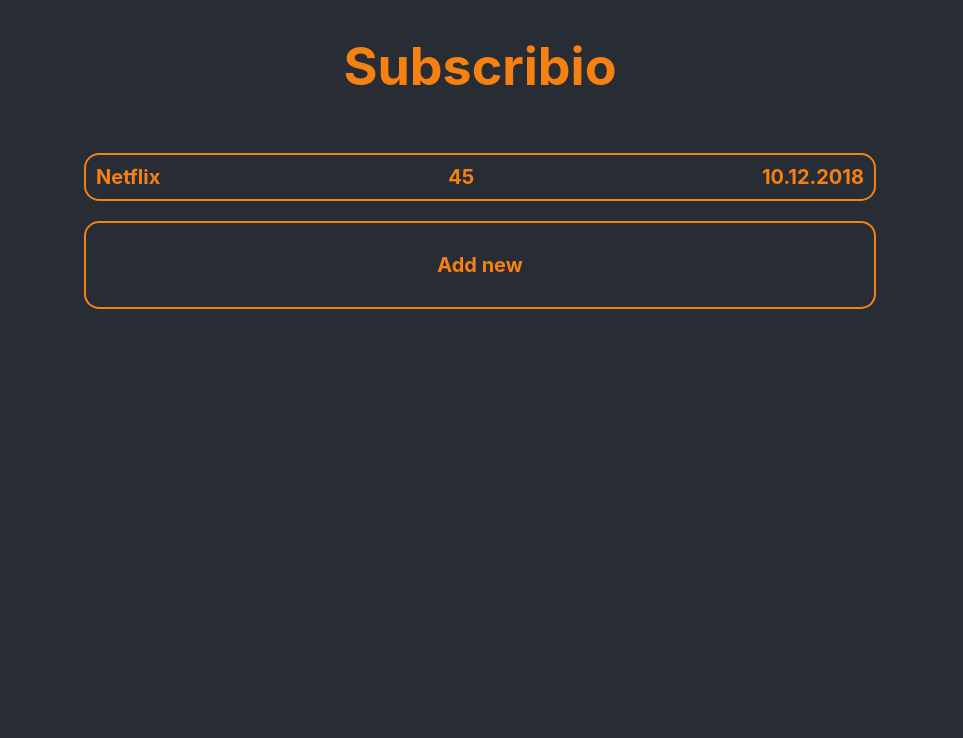
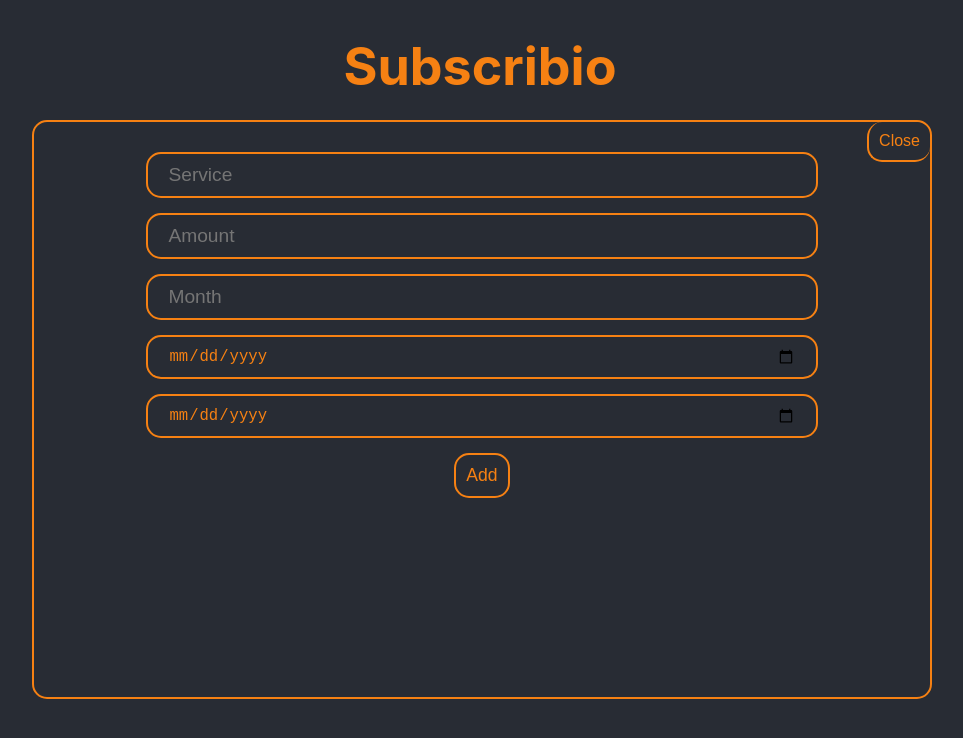
Before and after one commit to MatWaligora/Subscribio, a React (Create React App) app: page / in a window 1280 px wide. Both pictures are taken after a click on the element "Add new". Shown: the top 738 px of the page, without its empty margins (160-1123 px from the left). Built offline with nearby package versions, Linux system fonts and the light colour scheme.

Commit message:
Working subscription addition and added some styling

```diff
--- a/package.json
+++ b/package.json
@@ -7,7 +7,8 @@
     "react-dom": "^16.6.3",
     "react-redux": "^5.1.1",
     "react-scripts": "2.1.1",
-    "redux": "^4.0.1"
+    "redux": "^4.0.1",
+    "shortid": "^2.2.14"
   },
   "scripts": {
     "start": "react-scripts start",
--- a/src/components/Subscription/Subscription.css
+++ b/src/components/Subscription/Subscription.css
@@ -9,6 +9,7 @@
     padding: 10px;
     color: #f68113;
     font-weight: bold;
+    cursor: pointer;
 }
 
 @media (min-width: 600px) {
@@ -17,6 +18,11 @@
     }
 }
 
+.Subscription:hover {
+    background-color: #f68113;
+    color: #282c34;
+}
+
 .Subscription-new {
     width: 100%;
     text-align: center;
--- a/src/components/Subscription/Subscription.js
+++ b/src/components/Subscription/Subscription.js
@@ -5,13 +5,13 @@ const subscription = (props) => {
     return (
         <div className="Subscription">
             <span>
-                {props.name}
+                {props.service}
             </span>
             <span>
-                {props.amount}
+                {props.amount.toFixed(2)}
             </span>
             <span>
-                {props.paymentDate}
+                {props.startDate}
             </span>
         </div>
     );
--- a/src/containers/NewSubscription/NewSubscription.js
+++ b/src/containers/NewSubscription/NewSubscription.js
@@ -1,6 +1,8 @@
 import React, {Component} from 'react';
+import {connect} from 'react-redux';
 import Input from '../../components/Ui/Input/Input';
 import './NewSubscription.css';
+import * as actions from '../../store/actions/index';
 
 class newSubscription extends Component {
   state = {
@@ -21,7 +23,23 @@ class newSubscription extends Component {
           placeholder: 'Amount'
         }
       },
+      period: {
+        value: '',
+        config: {
+          type: 'text',
+          name: 'period',
+          placeholder: 'Month'
+        }
+      },
       startDate: {
+        value: new Date(),
+        config: {
+          type: 'date',
+          name: 'startDate',
+          placeholder: 'Start date'
+        }
+      },
+      endDate: {
         value: new Date(),
         config: {
           type: 'date',
@@ -34,6 +52,11 @@ class newSubscription extends Component {
 
   handleFormSubmission = (ev) => {
     ev.preventDefault();
+    const newSubscription = {};
+    for ( let key in this.state.subscription ) {
+      newSubscription[key] = this.state.subscription[key].value;
+    }
+    this.props.onNewSubscription(newSubscription);
   };
 
   inputChangeHandler = (ev, formIdentifier) => {
@@ -44,7 +67,7 @@ class newSubscription extends Component {
     const updatedForm = {
       ...this.state.subscription,
       [formIdentifier]: updatedValue
-    }
+    };
     this.setState({
       subscription: updatedForm
     })
@@ -52,23 +75,33 @@ class newSubscription extends Component {
 
   render() {
     const formElementsArray = [];
+
     for ( let key in this.state.subscription ) {
       formElementsArray.push( {
         id: key,
         config: this.state.subscription[key].config
       } );
     }
+
     const form = formElementsArray.map(formElement => (
       <Input key={formElement.id} elementConfig={formElement.config} value={formElement.value} handleChange={(ev) => this.inputChangeHandler(ev, formElement.id)}/>
-    ))
+    ));
+
     return (
       <div className="NewSubscription">
         <form onSubmit={this.handleFormSubmission}>
           {form}
+          <button type="submit" className="Button">Add</button>
         </form>
       </div>
     );
   }
 }
 
-export default newSubscription;
+const mapDispatchToProps = dispatch => {
+  return {
+    onNewSubscription: (subscription) => dispatch(actions.addSubscription((subscription)))
+  }
+};
+
+export default connect(null, mapDispatchToProps)(newSubscription);
--- a/src/containers/Subscriptions.js
+++ b/src/containers/Subscriptions.js
@@ -3,15 +3,6 @@ import {connect} from 'react-redux';
 import Subscription from '../components/Subscription/Subscription';
 
 class Subscriptions extends Component {
-
-    state = {
-        showInputs: false
-    };
-
-    addNewSubscription = () => {
-        this.setState({showInputs: true});
-    };
-
     render() {
         const subs = this.props.subscriptions.map(subscription => {
             return (
@@ -22,7 +13,7 @@ class Subscriptions extends Component {
         return (
             <div>
                 {subs}
-                <div className="Subscription" onClick={this.addNewSubscription}>
+                <div className="Subscription" onClick={this.props.addNew}>
                     <p className="Subscription-new">Add new</p>
                 </div>
             </div>
--- a/src/index.js
+++ b/src/index.js
@@ -5,7 +5,7 @@ import App from './App';
 import * as serviceWorker from './serviceWorker';
 import { createStore } from 'redux';
 import { Provider } from 'react-redux';
-import {reducer as subscriptionReducer} from './store/reducers/subscriptions';
+import subscriptionReducer from './store/reducers/subscriptions';
 
 const store = createStore(
     subscriptionReducer,
--- /dev/null
+++ b/src/store/actions/index.js
@@ -0,0 +1,5 @@
+export {
+  addSubscription,
+  removeSubscription,
+  updateSubscription
+} from './subscriptions';
--- /dev/null
+++ b/src/store/actions/subscriptions.js
@@ -0,0 +1,22 @@
+import * as actionTypes from './actionTypes';
+
+export const addSubscription = ( subscription ) => {
+  return {
+    type: actionTypes.ADD_SUBSCRIPTION,
+    subscription
+  };
+};
+
+export const removeSubscription = ( subscription ) => {
+  return {
+    type: actionTypes.REMOVE_SUBSCRIPTION,
+    subscription
+  };
+};
+
+export const updateSubscription = ( subscription ) => {
+  return {
+    type: actionTypes.UPDATE_SUBSCRIPTION,
+    subscription
+  };
+};
--- a/src/store/reducers/subscriptions.js
+++ b/src/store/reducers/subscriptions.js
@@ -1,10 +1,11 @@
 import * as actionTypes from '../actions/actionTypes';
+import shortid from 'shortid';
 
 const initialState = {
   subscriptions: [
       {
         id: '1',
-        name: 'Netflix',
+        service: 'Netflix',
           startDate: '10.11.2018',
           endDate: '10.11.2019',
           paymentDate: '10.12.2018',
@@ -16,10 +17,10 @@ const initialState = {
 
 const addSubscription = (state, action) => {
   const subscriptions = state.subscriptions.slice();
-  subscriptions.push(action.subscription);
+  subscriptions.push({...action.subscription, id: shortid.generate()});
   return {
     ...state,
-    subscriptions
+    subscriptions,
   }
 };
 
@@ -43,12 +44,15 @@ const updateSubscription = (state, action) => {
   }
 };
 
-export const reducer = (state = initialState, action) => {
+const reducer = (state = initialState, action) => {
   switch (action.type) {
-    case [actionTypes.ADD_SUBSCRIPTION]: return addSubscription(state, action);
-    case [actionTypes.REMOVE_SUBSCRIPTION]: return removeSubscription(state, action);
-    case [actionTypes.UPDATE_SUBSCRIPTION]: return updateSubscription(state, action);
+    case actionTypes.ADD_SUBSCRIPTION: return addSubscription(state, action);
+    case actionTypes.REMOVE_SUBSCRIPTION: return removeSubscription(state, action);
+    case actionTypes.UPDATE_SUBSCRIPTION: return updateSubscription(state, action);
+    default: return state;
+  }
+};
 
-  }
-  return state;
-};
+
+
+export default reducer;
```
Also changed, not shown: 1 other file (tests, documents, lock files or other folders).
